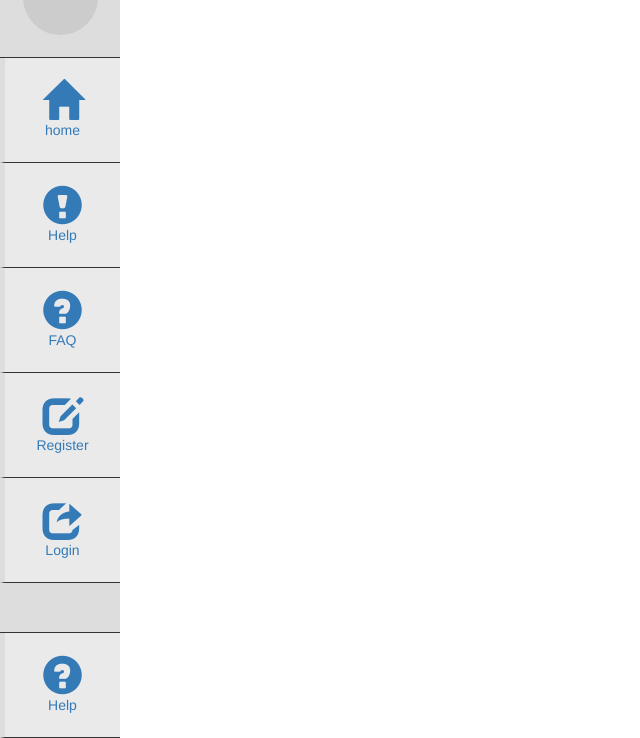
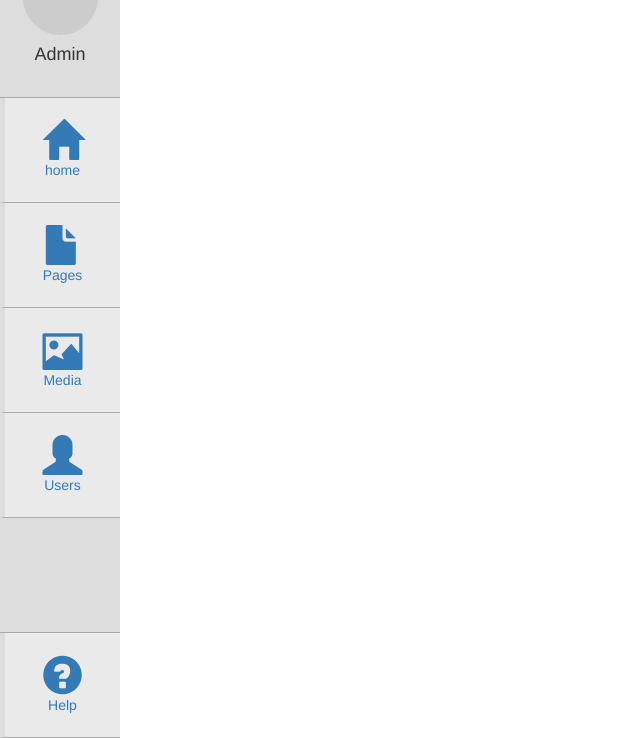
Before and after one commit to MarkHughes88/cms, a React app: page / in a window 1280 px wide. Shown: the part 62-800 px from the top of the page, without its empty margins (0-640 px from the left). Built offline with nearby package versions, Linux system fonts and the light colour scheme; placeholder pictures from the web are drawn by us.

Commit message:
further menu link changes

```diff
--- a/src/components/menu-link/menu-link.scss
+++ b/src/components/menu-link/menu-link.scss
@@ -1,7 +1,10 @@
 @import "../../styles/scss/main.scss";
 
 .menu-link {
-	&:hover {
+	&:hover,
+	&:link,
+	&:active,
+	&:visited {
 		text-decoration: none !important;
 	}
 }
--- a/src/components/menu-user/menu-user.js
+++ b/src/components/menu-user/menu-user.js
@@ -24,8 +24,7 @@ class MenuUser extends React.Component {
 		return (
 			<div className='menu-user'>
 				<img src='http://via.placeholder.com/75x75' className='img-circle center-block img-responsive' alt='' />
-				<span className='menu-user__welcome'></span>
-				<span className='menu-user__name'></span>
+				<h4>Admin</h4>
 			</div>
 		)
 	}
--- a/src/containers/app/app.scss
+++ b/src/containers/app/app.scss
@@ -8,5 +8,5 @@
 	display: inline-block;
 	vertical-align: top;
 	height: 100vh;
-	width: calc(100% - 120px); //set to equal to $menuWidth
+	width: calc(100% - #{$menuWidth});
 }
--- a/src/containers/content/content.js
+++ b/src/containers/content/content.js
@@ -3,7 +3,7 @@ import { BrowserRouter as Router, Route } from 'react-router-dom';
 
 import './content.scss';
 
-import Home from '../home/home';
+import Home from '../../components/home/home';
 
 class Content extends Component {
   render() {
--- a/src/menu.json
+++ b/src/menu.json
@@ -7,28 +7,22 @@
       "link": "/"
      },
      {
-      "id": 3,
-      "icon": "menu-link__container__icon glyphicon glyphicon-exclamation-sign",
-      "text": "Help",
-      "link": "/help"
-     },
-     {
       "id": 4,
-      "icon": "menu-link__container__icon glyphicon glyphicon-question-sign",
-      "text": "FAQ",
-      "link": "/faq"
+      "icon": "menu-link__container__icon glyphicon glyphicon-file",
+      "text": "Pages",
+      "link": "/pages"
      },
      {
       "id": 5,
-      "icon": "menu-link__container__icon glyphicon glyphicon-edit",
-      "text": "Register",
-      "link": "/register"
+      "icon": "menu-link__container__icon glyphicon glyphicon-picture",
+      "text": "Media",
+      "link": "/media"
      },
      {
       "id": 6,
-      "icon": "menu-link__container__icon glyphicon glyphicon-share",
-      "text": "Login",
-      "link": "/login"
+      "icon": "menu-link__container__icon glyphicon glyphicon-user",
+      "text": "Users",
+      "link": "/users"
      },
      {
       "id": 7,
--- a/src/styles/scss/_var.scss
+++ b/src/styles/scss/_var.scss
@@ -1,6 +1,6 @@
 $brandPrimary: 		red;
 $brandSecondary: 	#ddd;
-$borderColour: 		#333;
+$borderColour: 		#aaa;
 
 $menuBg: 			$brandSecondary;
 $menuWidth: 		120px;
```
Also changed, not shown: src/components/home/home.js (renamed from src/containers/home/home.js), src/components/home/home.scss (renamed from src/containers/home/home.scss).
